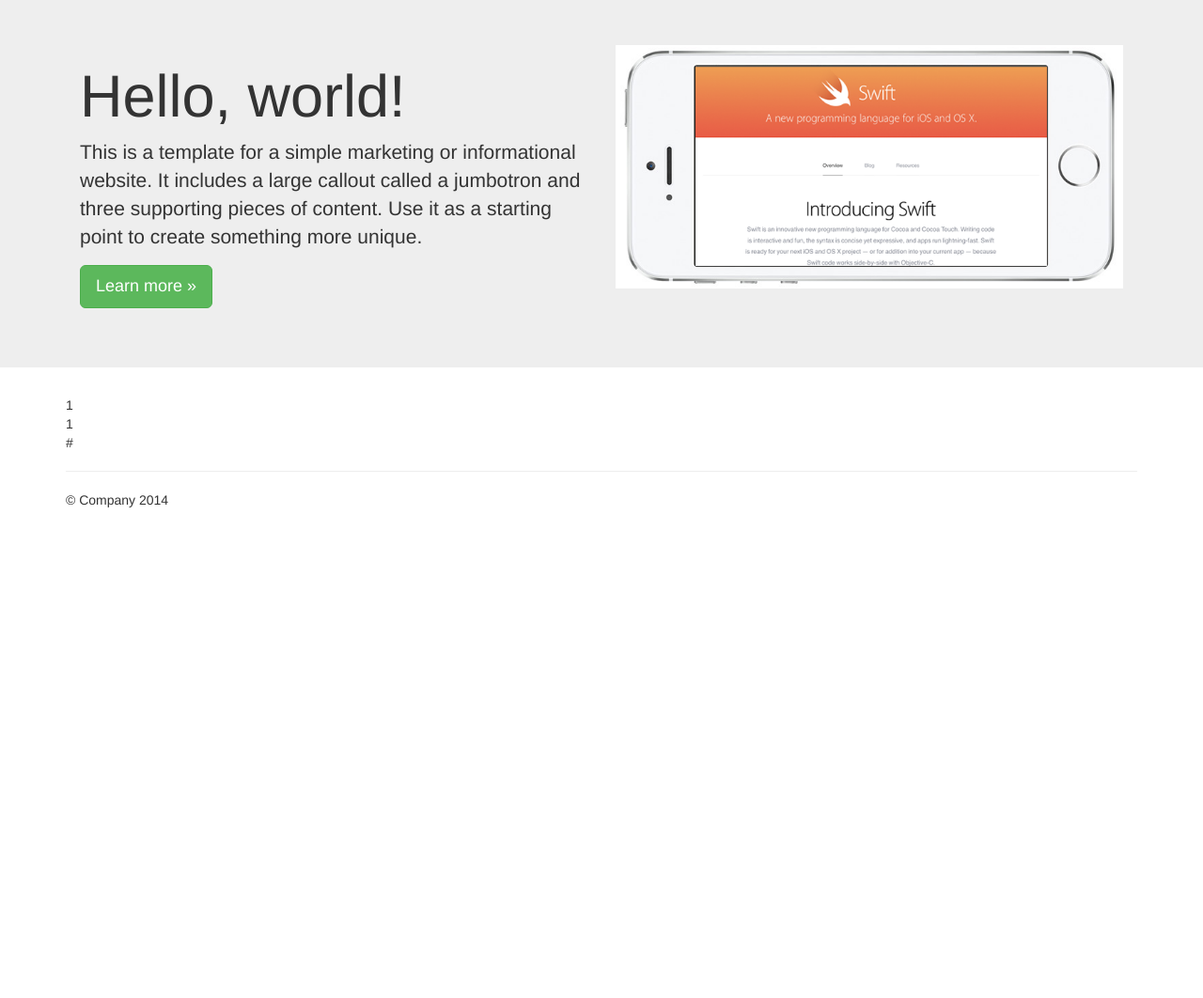
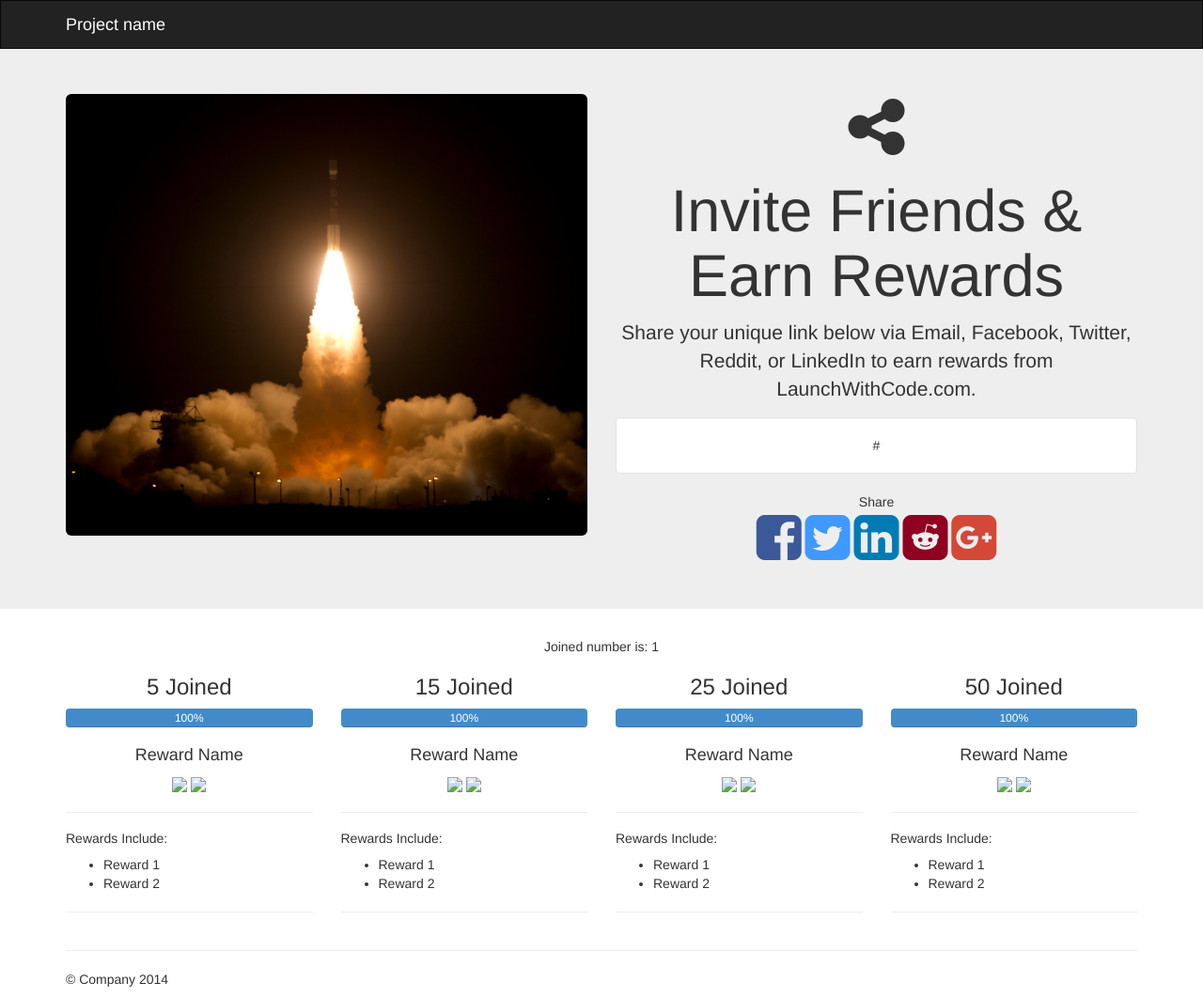
Before and after one commit to henypan/onlinepromotion, a Django app: template templates/share.html in a window 1280 px wide. Shown: the whole page at 94% size. Before the commit the page ends 540 px from the top, so only its background shows below. Run offline with Django 3.2, Linux system fonts and the light colour scheme; the template is opened without the code that fills it: most values are stand-ins (such as "Sample title", 1, 10 or a date in 2020); some libraries are stand-ins or nearby versions.

Commit message:
update share page

```diff
--- a/joins/views.py
+++ b/joins/views.py
@@ -62,10 +62,6 @@ def home(request):
 			new_join_old.ip_address = get_ip(request)
 			new_join_old.save()
 
-		#print all "friends" that joined as a result of main sharer email
-		print Join.objects.filter(friend=obj).count()
-		print obj.referral.all().count()
-
 		#redirect here
 		return HttpResponseRedirect("/%s" %(new_join_old.ref_id))
 
--- a/templates/base.html
+++ b/templates/base.html
@@ -21,12 +21,20 @@
     <link href="http://getbootstrap.com/examples/jumbotron/jumbotron.css" rel="stylesheet">-->
 
     <link href="{% static 'css/jumbotron.css' %}" rel="stylesheet">
-
+    <link href="http://maxcdn.bootstrapcdn.com/font-awesome/4.1.0/css/font-awesome.min.css" rel="stylesheet" />
     <style>
     body {
 		padding-top: 0px;
 		padding-bottom: 0px;
 	}
+  .navbar {
+    margin-bottom: 0px !important;
+    border-radius: 0px !important;
+  }
+
+  .navbar-inverse .navbar-brand, .navbar-brand:hover {
+    color: white;
+  }
     </style>
 
     <!-- Just for debugging purposes. Don't actually copy these 2 lines! -->
@@ -46,21 +54,7 @@
   <body>
 
 
-    <!-- Main jumbotron for a primary marketing message or call to action -->
-    <div class="jumbotron">
-      <div class="container">
-        <div class='col-sm-6'>
-          <h1>Hello, world!</h1>
-          <p>This is a template for a simple marketing or informational website. It includes a large callout called a jumbotron and three supporting pieces of content. Use it as a starting point to create something more unique.</p>
-          <p><a class="btn btn-success btn-lg" role="button">Learn more &raquo;</a></p>
-        </div>
-        <div class='col-sm-6'>
-          <img src="{% static 'img/iphone.png' %}" class='img-responsive' />
-          </div>
-      </div>
-    </div>
 
-    <div class="container">
 
 {% block content %}
 
@@ -70,8 +64,9 @@
 
 
 
+
+    <div class="container">
       <hr>
-
       <footer>
         <p>&copy; Company 2014</p>
       </footer>
--- a/templates/navbar.html
+++ b/templates/navbar.html
@@ -1,25 +1,8 @@
+<div class="navbar navbar-inverse" role="navigation">
+    <div class="container">
+      <div class="navbar-header">
+        <a class="navbar-brand">Project name</a>
+      </div>
 
-    <div class="navbar navbar-inverse navbar-fixed-top" role="navigation">
-      <div class="container">
-        <div class="navbar-header">
-          <button type="button" class="navbar-toggle" data-toggle="collapse" data-target=".navbar-collapse">
-            <span class="sr-only">Toggle navigation</span>
-            <span class="icon-bar"></span>
-            <span class="icon-bar"></span>
-            <span class="icon-bar"></span>
-          </button>
-          <a class="navbar-brand" href="#">Project name</a>
-        </div>
-        <div class="navbar-collapse collapse">
-          <form class="navbar-form navbar-right" role="form">
-            <div class="form-group">
-              <input type="text" placeholder="Email" class="form-control">
-            </div>
-            <div class="form-group">
-              <input type="password" placeholder="Password" class="form-control">
-            </div>
-            <button type="submit" class="btn btn-success">Sign in</button>
-          </form>
-        </div><!--/.navbar-collapse -->
-      </div>
     </div>
+  </div>
--- a/templates/share.html
+++ b/templates/share.html
@@ -1,11 +1,122 @@
 {% extends "base.html" %}
+{% load staticfiles %}
+
+{% block content %}
+{% include "navbar.html" %}
+
+  <!-- Main jumbotron for a primary marketing message or call to action -->
+    <div class="jumbotron">
+      <div class="container">
+      <div class='row'>
+        <div class='col-md-6 pull-right' style='text-align:center;'>
+        <i class="fa fa-share-alt fa-5x"></i>
+          <h1>Invite Friends &amp; Earn Rewards</h1>
+          <p>Share your unique link below via Email, Facebook, Twitter, Reddit, or LinkedIn to earn rewards from LaunchWithCode.com.</p>
+          <div class='well' style='background-color:white;'>{{ ref_url }}</div>
+          Share<br/>
+
+          <i class="fa fa-facebook-square fa-4x" style="color:#3b5998"></i>
+           <i class="fa fa-twitter-square fa-4x" style="color:#4099FF"></i>
+            <i class="fa fa-linkedin-square fa-4x" style="color:#007bb6"></i>
+             <i class="fa fa-reddit-square fa-4x" style="color:#900020"></i>
+              <i class="fa fa-google-plus-square fa-4x" style="color:#D34836"></i>
+        </div>
+        <div class='col-md-6 pull-left'>
+          <img src="{% static 'img/launch.jpg' %}" class='img-responsive img-rounded' />
+          </div>
+          </div>
+      </div>
+    </div>
 
 
-{% block content %}
+<div class='container' style="text-align:center;">
+Joined number is: {{ count }}<br/>
 
-{{ ref_id }} <br/>
+<div class="row">
+	<div class="col-sm-3">
+	<h3>5 Joined</h3>
+		<div class="progress">
+			  <div class="progress-bar" role="progressbar" aria-valuenow="100" aria-valuemin="0" aria-valuemax="100" style="width: 100%;">
+			   100%
+			  </div>
+		</div>
+		<h4>Reward Name</h4>
+		<img src="https://cfe-static.s3.amazonaws.com/static/img/ico/apple-touch-icon-72-precomposed.png" />
+		<img src="https://cfe-static.s3.amazonaws.com/static/img/ico/apple-touch-icon-72-precomposed.png" />
+		<hr/>
+		<span style='text-align:left !important;'>
+		<h5>Rewards Include:</h5>
+			<ul>
+				<li>Reward 1</li>
+				<li>Reward 2</li>
+			</ul>
+		</span>
+		<hr/>
+	</div>
+	<div class="col-sm-3">
+	<h3>15 Joined</h3>
+		<div class="progress">
+			  <div class="progress-bar" role="progressbar" aria-valuenow="100" aria-valuemin="0" aria-valuemax="100" style="width: 100%;">
+			   100%
+			  </div>
+		</div>
+		<h4>Reward Name</h4>
+		<img src="https://cfe-static.s3.amazonaws.com/static/img/ico/apple-touch-icon-72-precomposed.png" />
+		<img src="https://cfe-static.s3.amazonaws.com/static/img/ico/apple-touch-icon-72-precomposed.png" />
+		<hr/>
+		<span style='text-align:left !important;'>
+		<h5>Rewards Include:</h5>
+			<ul>
+				<li>Reward 1</li>
+				<li>Reward 2</li>
+			</ul>
+		</span>
+		<hr/>
+	</div>
+	<div class="col-sm-3">
+	<h3>25 Joined</h3>
+		<div class="progress">
+			  <div class="progress-bar" role="progressbar" aria-valuenow="100" aria-valuemin="0" aria-valuemax="100" style="width: 100%;">
+			   100%
+			  </div>
+		</div>
+		<h4>Reward Name</h4>
+		<img src="https://cfe-static.s3.amazonaws.com/static/img/ico/apple-touch-icon-72-precomposed.png" />
+		<img src="https://cfe-static.s3.amazonaws.com/static/img/ico/apple-touch-icon-72-precomposed.png" />
+		<hr/>
+		<span style='text-align:left !important;'>
+		<h5>Rewards Include:</h5>
+			<ul>
+				<li>Reward 1</li>
+				<li>Reward 2</li>
+			</ul>
+		</span>
+		<hr/>
+	</div>
+	<div class="col-sm-3">
+	<h3>50 Joined</h3>
+		<div class="progress">
+			  <div class="progress-bar" role="progressbar" aria-valuenow="100" aria-valuemin="0" aria-valuemax="100" style="width: 100%;">
+			   100%
+			  </div>
+		</div>
+		<h4>Reward Name</h4>
+		<img src="https://cfe-static.s3.amazonaws.com/static/img/ico/apple-touch-icon-72-precomposed.png" />
+		<img src="https://cfe-static.s3.amazonaws.com/static/img/ico/apple-touch-icon-72-precomposed.png" />
+		<hr/>
+		<span style='text-align:left !important;'>
+		<h5>Rewards Include:</h5>
+			<ul>
+				<li>Reward 1</li>
+				<li>Reward 2</li>
+			</ul>
+		</span>
+		<hr/>
+	</div>
 
-{{ count }}<br/>
+</div>
 
-{{ ref_url }}<br/>
+
+
+</div>
 {% endblock %}
```
Also changed, not shown: templates/home.html (+22 -1 lines).
